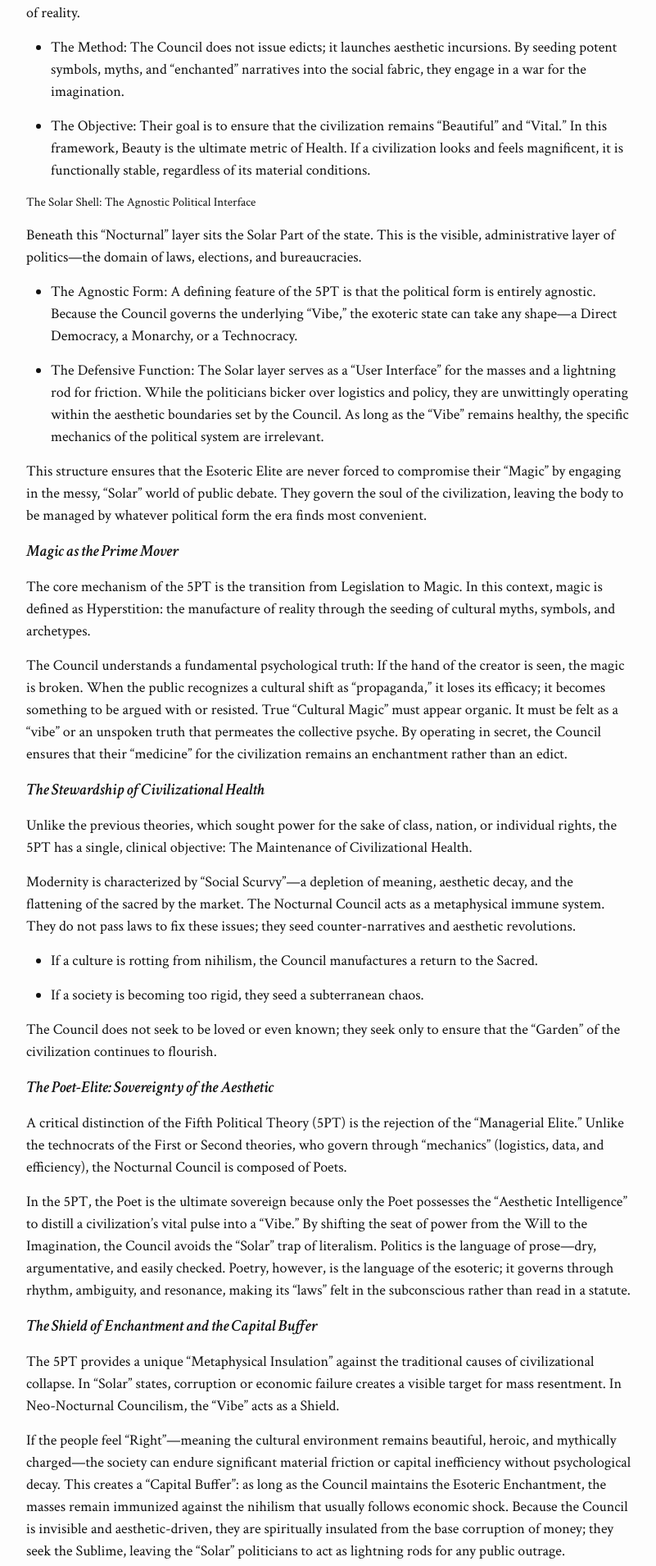
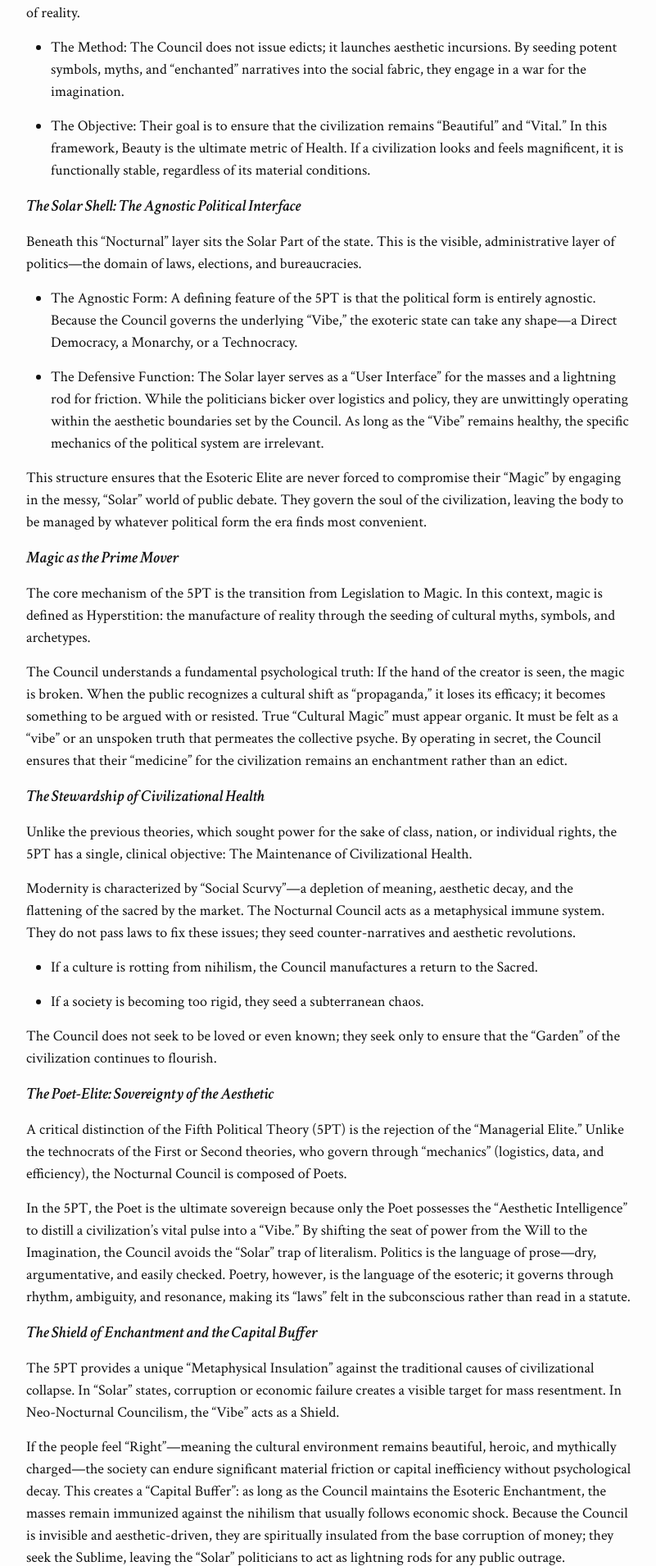
Before and after one commit to thisnat/the-archive, a Jekyll site: the page built from _posts/2026-5-8-the-fifth-political-theory-neo-nocturnal-councilism.md, in a window 1280 px wide. Shown: the part 1066-2976 px from the top of the page at 82% size, without its empty margins (238-1039 px from the left). Built offline with Jekyll 4.4.1, drawn with Linux system fonts in a browser that asks for light colours; some web fonts are replaced.

```diff
--- a/_posts/2026-5-8-the-fifth-political-theory-neo-nocturnal-councilism.md
+++ b/_posts/2026-5-8-the-fifth-political-theory-neo-nocturnal-councilism.md
@@ -24,7 +24,7 @@ The true seat of sovereignty is the Nocturnal Council, which governs through Nar
 
 * The Objective: Their goal is to ensure that the civilization remains "Beautiful" and "Vital." In this framework, Beauty is the ultimate metric of Health. If a civilization looks and feels magnificent, it is functionally stable, regardless of its material conditions.
 
-##### The Solar Shell: The Agnostic Political Interface
+#### The Solar Shell: The Agnostic Political Interface
 Beneath this "Nocturnal" layer sits the Solar Part of the state. This is the visible, administrative layer of politics—the domain of laws, elections, and bureaucracies.
 
 * The Agnostic Form: A defining feature of the 5PT is that the political form is entirely agnostic. Because the Council governs the underlying "Vibe," the exoteric state can take any shape—a Direct Democracy, a Monarchy, or a Technocracy.
```
